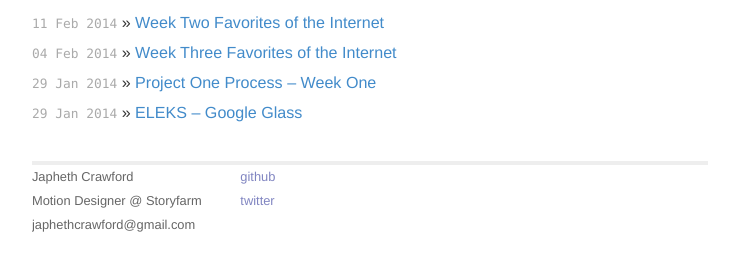
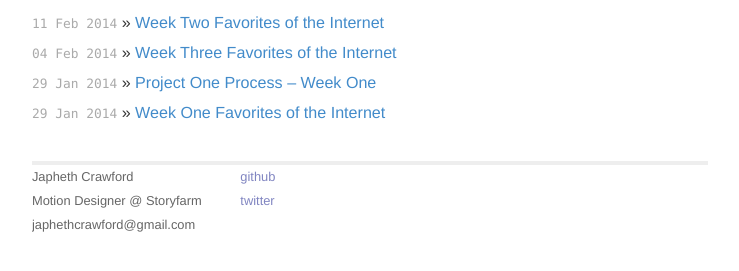
Before and after one commit to japhethcrawford/classblog, a Jekyll site: the page built from index.html, in a window 1280 px wide. Shown: the part 272-543 px from the top of the page, without its empty margins (270-1009 px from the left). Built offline with Jekyll 4.4.1, drawn with Linux system fonts in a browser that asks for light colours; Markdown is read by kramdown in place of the engine named in the settings; comment, search, counter and statistics services are not loaded.

Commit message:
change blog title

```diff
--- a/_posts/2014-01-29-eleks-google-glass.markdown
+++ b/_posts/2014-01-29-eleks-google-glass.markdown
@@ -1,6 +1,6 @@
 ---
 layout: post
-title:  "ELEKS – Google Glass"
+title:  "Week One Favorites of the Internet"
 date:   2014-01-29
 categories: posts
 tags: [Favorite Things on the Web]
```
